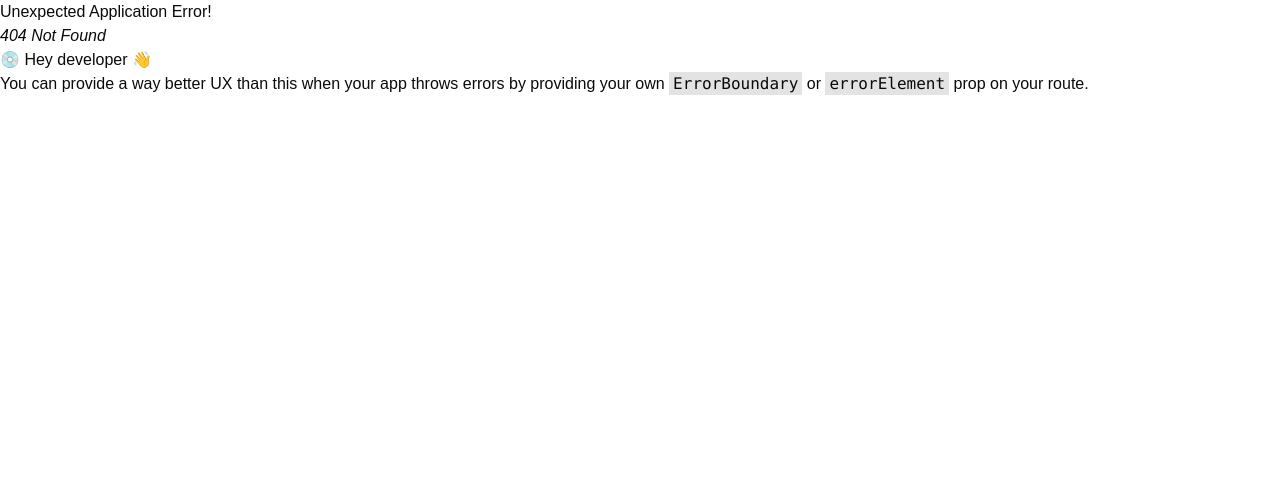
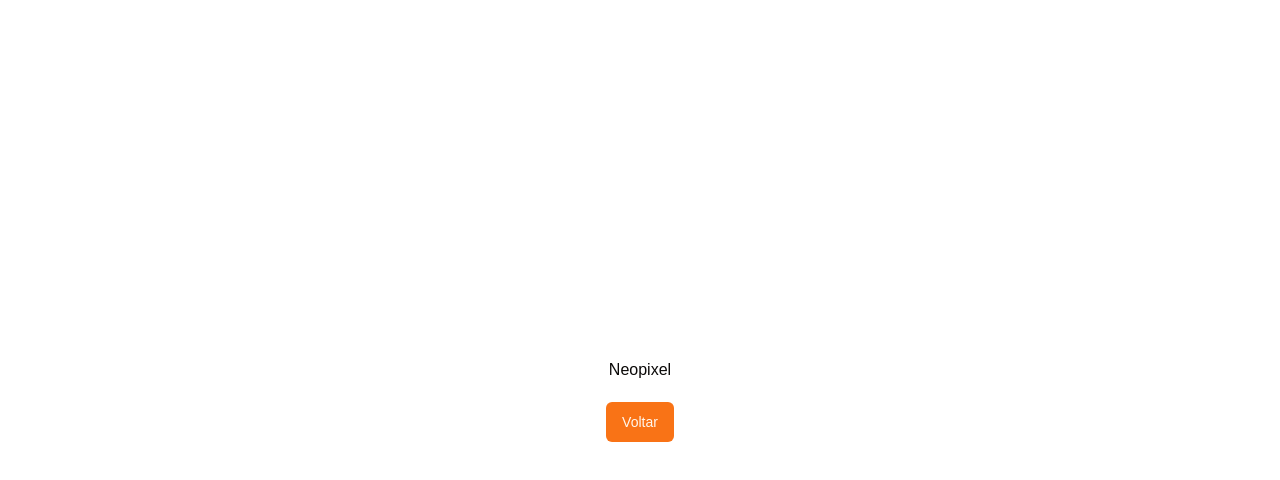
Before and after one commit to josepaliares/app-bitdoglab, a React (Vite) app: page /neopixel in a window 1280 px wide. Before the commit this address had no page. Shown: the top 480 px of the page. Built offline with nearby package versions, Linux system fonts and the light colour scheme.

Commit message:
Faz navegação entre as telas

```diff
--- a/src/App.tsx
+++ b/src/App.tsx
@@ -1,12 +1,33 @@
-import { createBrowserRouter, RouterProvider } from 'react-router-dom';
+import { BrowserRouter, Routes, Route } from 'react-router-dom';
 
-const router = createBrowserRouter([
-  {
-    path: '/',
-    element: <h1>Home!</h1>,
-  },
-]);
+import SplashScreen from './pages/SplashScreen';
+import Welcome from './pages/Welcome';
+import Connection from './pages/Connection';
+import Components from './pages/Components';
+import Botoes from './pages/Buttons';
+import Buzzers from './pages/Buzzers';
+import Microfone from './pages/Microphone';
+import Display from './pages/Display';
+import Joystick from './pages/Joystick';
+import Neopixel from './pages/Neopixel';
+import LedRGB from './pages/LedRGB';
 
 export function App() {
-  return <RouterProvider router={router} />;
+  return (
+    <BrowserRouter>
+      <Routes>
+        <Route path="/" element={<SplashScreen />} />
+        <Route path="/welcome" element={<Welcome />} />
+        <Route path="/connection" element={<Connection />} />
+        <Route path="/components" element={<Components />} />
+        <Route path="/botoes" element={<Botoes />} />
+        <Route path="/buzzers" element={<Buzzers />} />
+        <Route path="/microfone" element={<Microfone />} />
+        <Route path="/display" element={<Display />} />
+        <Route path="/joystick" element={<Joystick />} />
+        <Route path="/neopixel" element={<Neopixel />} />
+        <Route path="/ledrgb" element={<LedRGB />} />
+      </Routes>
+    </BrowserRouter>
+  );
 }
--- a/src/pages/Buttons.tsx
+++ b/src/pages/Buttons.tsx
@@ -1,7 +1,10 @@
 import { Button } from '../components/ui/button';
+import { useNavigate } from 'react-router-dom';
 
-export function Welcome() {
-  return (
+export default function Buttons() {
+    const navigate = useNavigate();
+
+    return (
     <div style={{
         display: 'flex',
         flexDirection: 'column',
@@ -9,9 +12,9 @@ export function Welcome() {
         justifyContent: 'center',
         alignItems: 'center',
         gap: '20px'
-      }}>
+        }}>
         <h1>Botões</h1>
-    <Button>Voltar</Button>
+    <Button onClick={() => navigate('/components')}>Voltar</Button>
     </div>
-  );
+    );
 }
--- a/src/pages/Buzzers.tsx
+++ b/src/pages/Buzzers.tsx
@@ -1,7 +1,10 @@
 import { Button } from '../components/ui/button';
+import { useNavigate } from 'react-router-dom';
 
-export function Welcome() {
-  return (
+export default function Buzzers() {
+    const navigate = useNavigate();
+
+    return (
     <div style={{
         display: 'flex',
         flexDirection: 'column',
@@ -9,9 +12,9 @@ export function Welcome() {
         justifyContent: 'center',
         alignItems: 'center',
         gap: '20px'
-      }}>
+        }}>
         <h1>Buzzers</h1>
-    <Button>Voltar</Button>
+    <Button onClick={() => navigate('/components')}>Voltar</Button>
     </div>
-  );
+    );
 }
--- a/src/pages/Components.tsx
+++ b/src/pages/Components.tsx
@@ -1,7 +1,10 @@
 import { Button } from '../components/ui/button';
+import { useNavigate } from 'react-router-dom';
 
-export function Welcome() {
-  return (
+export default function Components() {
+    const navigate = useNavigate();
+
+    return (
     <div style={{
         display: 'flex',
         flexDirection: 'column',
@@ -9,15 +12,16 @@ export function Welcome() {
         justifyContent: 'center',
         alignItems: 'center',
         gap: '20px'
-      }}>
+        }}>
         <h1>Qual componentes você quer explorar?</h1>
-    <Button>Botões</Button>
-    <Button>Buzzers</Button>
-    <Button>Microfone</Button>
-    <Button>Neopixel</Button>
-    <Button>Display</Button>
-    <Button>Joystick</Button>
-    <Button>Led RGB</Button>
+        <Button onClick={()=>navigate('/botoes')}>Botões</Button>
+        <Button onClick={()=>navigate('/buzzers')}>Buzzers</Button>
+        <Button onClick={()=>navigate('/microfone')}>Microfone</Button>
+        <Button onClick={()=>navigate('/display')}>Display</Button>
+        <Button onClick={()=>navigate('/joystick')}>JoyStick</Button>
+        <Button onClick={()=>navigate('/neopixel')}>NeoPixel</Button>
+        <Button onClick={()=>navigate('/ledrgb')}>Led RGB</Button>
+
     </div>
-  );
+    );
 }
--- a/src/pages/Connection.tsx
+++ b/src/pages/Connection.tsx
@@ -1,7 +1,10 @@
 import { Button } from '../components/ui/button';
+import { useNavigate } from 'react-router-dom';
 
-export function Welcome() {
-  return (
+export default function Connection() {
+    const navigate = useNavigate();
+
+    return (
     <div style={{
         display: 'flex',
         flexDirection: 'column',
@@ -9,9 +12,9 @@ export function Welcome() {
         justifyContent: 'center',
         alignItems: 'center',
         gap: '20px'
-      }}>
+        }}>
         <h1>Conecte-se a placa para começar</h1>
-    <Button>Conectar</Button>
+    <Button onClick={()=>navigate('/components')}>Conectar</Button>
     </div>
-  );
+    );
 }
--- a/src/pages/Display.tsx
+++ b/src/pages/Display.tsx
@@ -1,7 +1,11 @@
 import { Button } from '../components/ui/button';
+import { useNavigate } from 'react-router-dom';
 
-export function Welcome() {
-  return (
+export default function Display() {
+
+    const navigate = useNavigate();
+
+    return (
     <div style={{
         display: 'flex',
         flexDirection: 'column',
@@ -9,9 +13,9 @@ export function Welcome() {
         justifyContent: 'center',
         alignItems: 'center',
         gap: '20px'
-      }}>
+        }}>
         <h1>Display</h1>
-    <Button>Voltar</Button>
+        <Button onClick={() => navigate('/components')}>Voltar</Button>
     </div>
   );
 }
--- a/src/pages/Joystick.tsx
+++ b/src/pages/Joystick.tsx
@@ -1,7 +1,9 @@
 import { Button } from '../components/ui/button';
+import { useNavigate } from 'react-router-dom';
 
-export function Welcome() {
-  return (
+export default function Joystick() {
+    const navigate = useNavigate();
+    return (
     <div style={{
         display: 'flex',
         flexDirection: 'column',
@@ -9,9 +11,9 @@ export function Welcome() {
         justifyContent: 'center',
         alignItems: 'center',
         gap: '20px'
-      }}>
+        }}>
         <h1>Joystick</h1>
-    <Button>Voltar</Button>
+    <Button onClick={()=>navigate('/components')}>Voltar</Button>
     </div>
-  );
+    );
 }
--- a/src/pages/LedRGB.tsx
+++ b/src/pages/LedRGB.tsx
@@ -1,7 +1,9 @@
 import { Button } from '../components/ui/button';
+import { useNavigate } from 'react-router-dom';
 
-export function Welcome() {
-  return (
+export default function LedRGB() {
+    const navigate = useNavigate();
+    return (
     <div style={{
         display: 'flex',
         flexDirection: 'column',
@@ -9,9 +11,9 @@ export function Welcome() {
         justifyContent: 'center',
         alignItems: 'center',
         gap: '20px'
-      }}>
+        }}>
         <h1>Led RGB</h1>
-    <Button>Voltar</Button>
+    <Button onClick={()=>navigate('/components')}>Voltar</Button>
     </div>
-  );
+    );
 }
--- a/src/pages/Microphone.tsx
+++ b/src/pages/Microphone.tsx
@@ -1,6 +1,8 @@
 import { Button } from '../components/ui/button';
+import { useNavigate } from 'react-router-dom';
 
-export function Welcome() {
+export default function Microphone() {
+    const navigate = useNavigate();
     return (
         <div style={{
             display: 'flex',
@@ -11,7 +13,7 @@ export function Welcome() {
             gap: '20px'
         }}>
             <h1>Microfone</h1>
-    <Button>Voltar</Button>
+            <Button onClick={() => navigate('/components')}>Voltar</Button>
         </div>
     );
 }
--- a/src/pages/Neopixel.tsx
+++ b/src/pages/Neopixel.tsx
@@ -1,7 +1,9 @@
 import { Button } from '../components/ui/button';
+import { useNavigate } from 'react-router-dom';
 
-export function Welcome() {
-  return (
+export default function Neopixel() {
+    const navigate = useNavigate();
+    return (
     <div style={{
         display: 'flex',
         flexDirection: 'column',
@@ -9,9 +11,9 @@ export function Welcome() {
         justifyContent: 'center',
         alignItems: 'center',
         gap: '20px'
-      }}>
+        }}>
         <h1>Neopixel</h1>
-    <Button>Voltar</Button>
+    <Button onClick={()=>navigate('/components')}>Voltar</Button>
     </div>
-  );
+    );
 }
--- a/src/pages/SplashScreen.tsx
+++ b/src/pages/SplashScreen.tsx
@@ -1,6 +1,19 @@
-export function SplashScreen() {
+import { useEffect } from 'react';
+import { useNavigate } from 'react-router-dom';
 
-  return (
+export default function SplashScreen() {
+
+    const navigate = useNavigate();
+
+    useEffect(() => {
+        const timer = setTimeout(() => {
+            navigate('/welcome'); // muda para a tela de boas-vindas
+        }, 2000);
+
+        return () => clearTimeout(timer); // limpa o timer se sair da tela
+    }, [navigate]);
+
+    return (
     <div style={{
         display: 'flex',
         flexDirection: 'column',
@@ -8,9 +21,9 @@ export function SplashScreen() {
         justifyContent: 'center',
         alignItems: 'center',
         gap: '20px'
-      }}>
+        }}>
         <h1>SplashScreen</h1>
     </div>
 
-  );
+    );
 }
--- a/src/pages/Welcome.tsx
+++ b/src/pages/Welcome.tsx
@@ -1,7 +1,10 @@
 import { Button } from '../components/ui/button';
+import { useNavigate } from 'react-router-dom';
 
-export function Welcome() {
-  return (
+export default function Welcome() {
+    const navigate = useNavigate();
+
+    return (
     <div style={{
         display: 'flex',
         flexDirection: 'column',
@@ -9,9 +12,9 @@ export function Welcome() {
         justifyContent: 'center',
         alignItems: 'center',
         gap: '20px'
-      }}>
+        }}>
         <h1>Bem Vindo</h1>
-    <Button>Começar</Button>
+    <Button onClick={() => navigate('/connection')}>Começar</Button>
     </div>
-  );
+    );
 }
```
Lines whose indentation alone changed are shown as unchanged.
